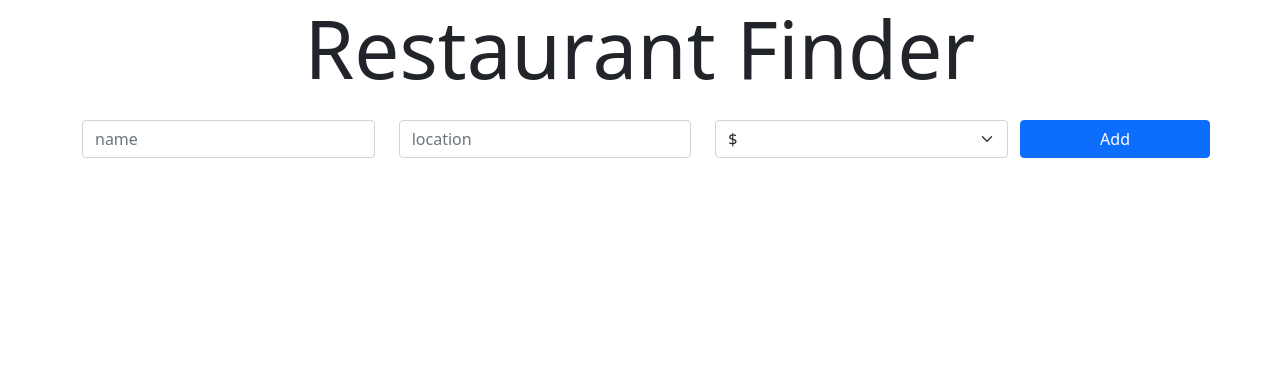
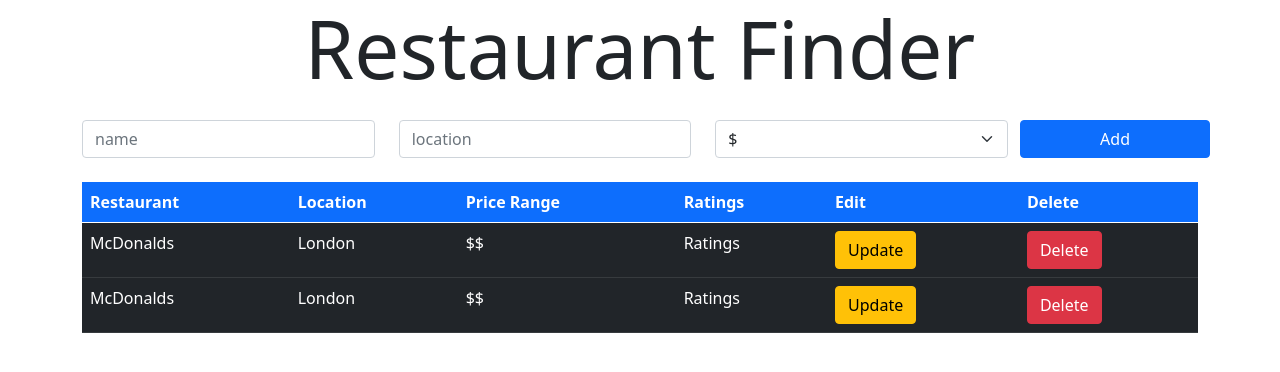
Before and after one commit to Pedginald/restaurant-rater, a React (Create React App) app in the folder client/: page / in a window 1280 px wide. Shown: the top 372 px of the page. Built offline with nearby package versions, Linux system fonts and the light colour scheme.

Commit message:
Adding restaurant list component to home page

```diff
--- a/client/src/routes/Home.jsx
+++ b/client/src/routes/Home.jsx
@@ -1,12 +1,14 @@
 import React from 'react';
 import AddRestaurant from '../components/AddRestaurant';
 import Header from '../components/Header';
+import RestaurantList from '../components/RestaurantList';
 
 const Home= () => {
 	return (
 		<div>
 			<Header />
 			<AddRestaurant />
+			<RestaurantList />
 		</div>
 	);
 };
```
